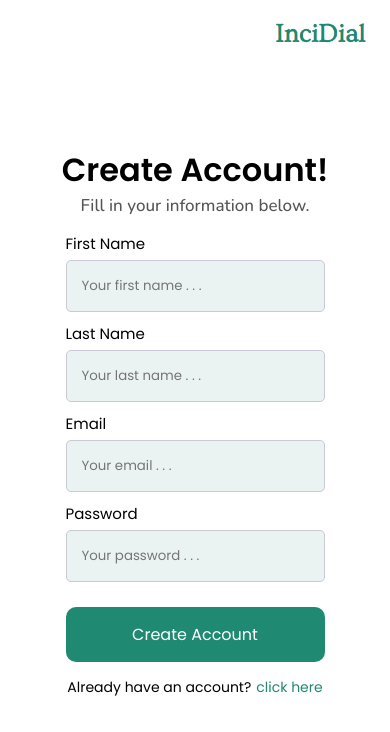
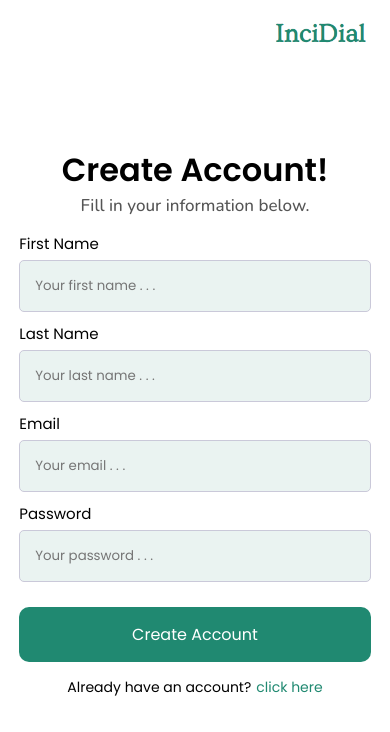
Before and after one commit to SamuelOmodele/incidial, a Next.js app: page /signup in a window 390 px wide. Shown: the top 732 px of the page. Built offline with nearby package versions, Linux system fonts and the light colour scheme; a web font is replaced by a local one.

Commit message:
chore: signup responsiveness

```diff
--- a/app/(auth)/signup/signup.module.css
+++ b/app/(auth)/signup/signup.module.css
@@ -75,3 +75,8 @@ p.accountText span a {
     color: #208971;
     cursor: pointer;
 }
+@media screen and (max-width: 500px) {
+    .container form {
+        width: 95%;
+    }
+}
```
